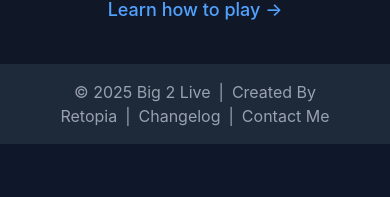
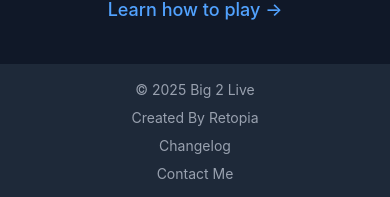
Before and after one commit to Retopia/Big-2-Frontend, a React (Vite) app: page / in a window 390 px wide. Shown: the part 892-1089 px from the top of the page. Before the commit the page ends 1036 px from the top, so only its background shows below. Built offline with nearby package versions, Linux system fonts and the light colour scheme; no server answers.

Commit message:
Updated changelog, fixed footer for mobile

```diff
--- a/src/App.jsx
+++ b/src/App.jsx
@@ -283,21 +283,22 @@ function App() {
         {/* Footer will stay at bottom due to flex layout */}
         {location.pathname === "/" && !inRoom && (
           <footer className="bg-gray-800 py-4 text-center text-gray-400 mt-auto">
-            <p className="text-base">
+            {/* Mobile: Stack vertically, Desktop: Horizontal */}
+            <div className="flex flex-col space-y-2 md:flex-row md:space-y-0 md:justify-center md:items-center text-sm md:text-base">
               <span>&copy; 2025 Big 2 Live</span>
-              <span className="mx-2">|</span>
+              <span className="hidden md:inline mx-2">|</span>
               <a href="https://prestontang.dev" className="hover:text-blue-400 transition">
                 Created By Retopia
               </a>
-              <span className="mx-2">|</span>
+              <span className="hidden md:inline mx-2">|</span>
               <a href="/changelog" className="hover:text-blue-400 transition">
                 Changelog
               </a>
-              <span className="mx-2">|</span>
+              <span className="hidden md:inline mx-2">|</span>
               <a href="/contact" className="hover:text-blue-400 transition">
                 Contact Me
               </a>
-            </p>
+            </div>
           </footer>
         )}
       </div>
--- a/src/components/AISetup.jsx
+++ b/src/components/AISetup.jsx
@@ -5,7 +5,7 @@ import BackButton from "./BackButton";
 const AISetup = () => {
   const { lobbyControlsData, setLobbyControlsData, startAIGame } = useOutletContext();
   const [aiSettings, setAiSettings] = useState({
-    aiCount: 3,
+    aiCount: 1,
     difficulty: "standard",
     autoSort: true,
     timerEnabled: false
--- a/src/components/Changelog.jsx
+++ b/src/components/Changelog.jsx
@@ -6,13 +6,21 @@ export default function Changelog() {
 
   const updates = [
     {
+      title: "AI Opponents and Strategy Improvements",
+      date: "October 31, 2025",
+      changes: [
+        "Added support for LLM Opponents with advanced strategies",
+        "Improved AI response time with timeout handling",
+        "Optimized Standard AI blocking strategy for better gameplay",
+      ],
+    },
+    {
       title: "UI Enhancements and Gameplay Improvements",
       date: "October 28, 2025",
       changes: [
         "Table area now shows last played hand and current player's turn",
         "Added hover animation when selecting cards",
         "Reduced overall height of Game Controls for better visibility",
-        "Added LLM AI difficulty for more challenging gameplay",
       ],
     },
   ];
```
